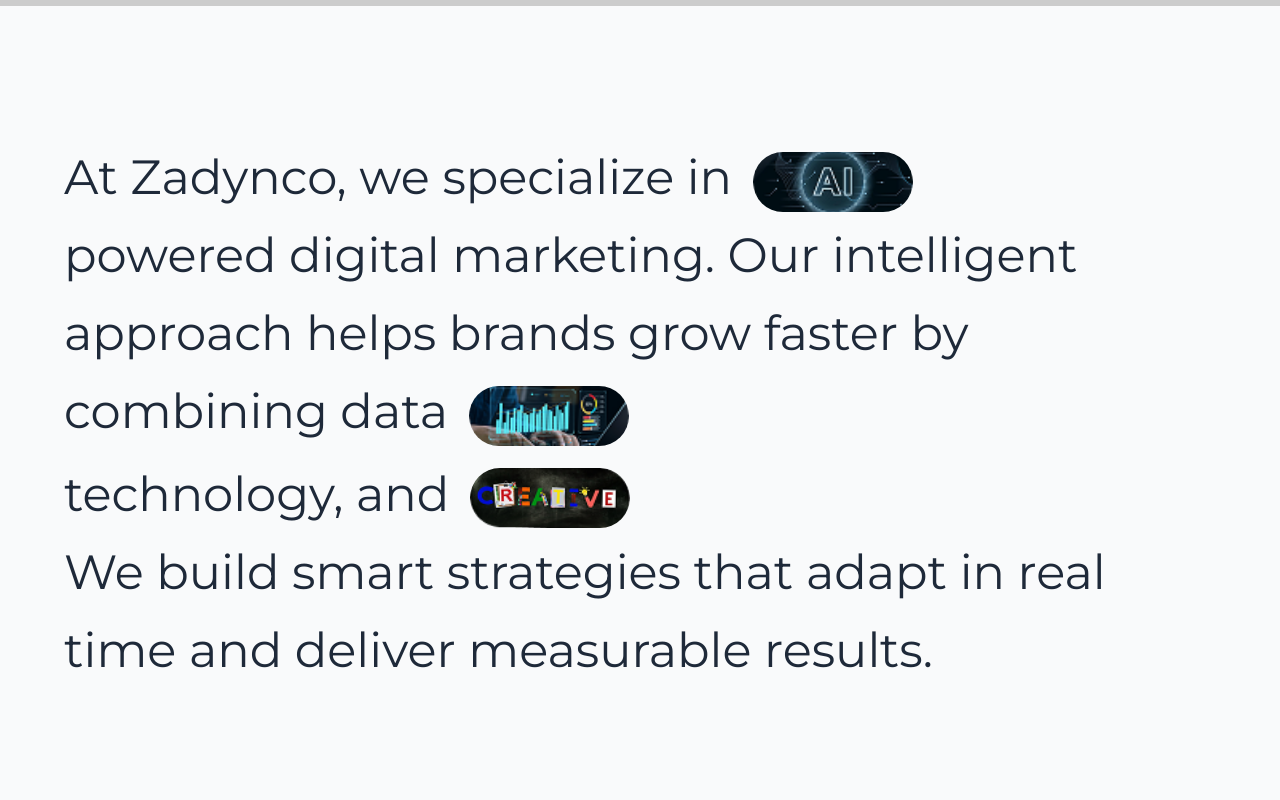
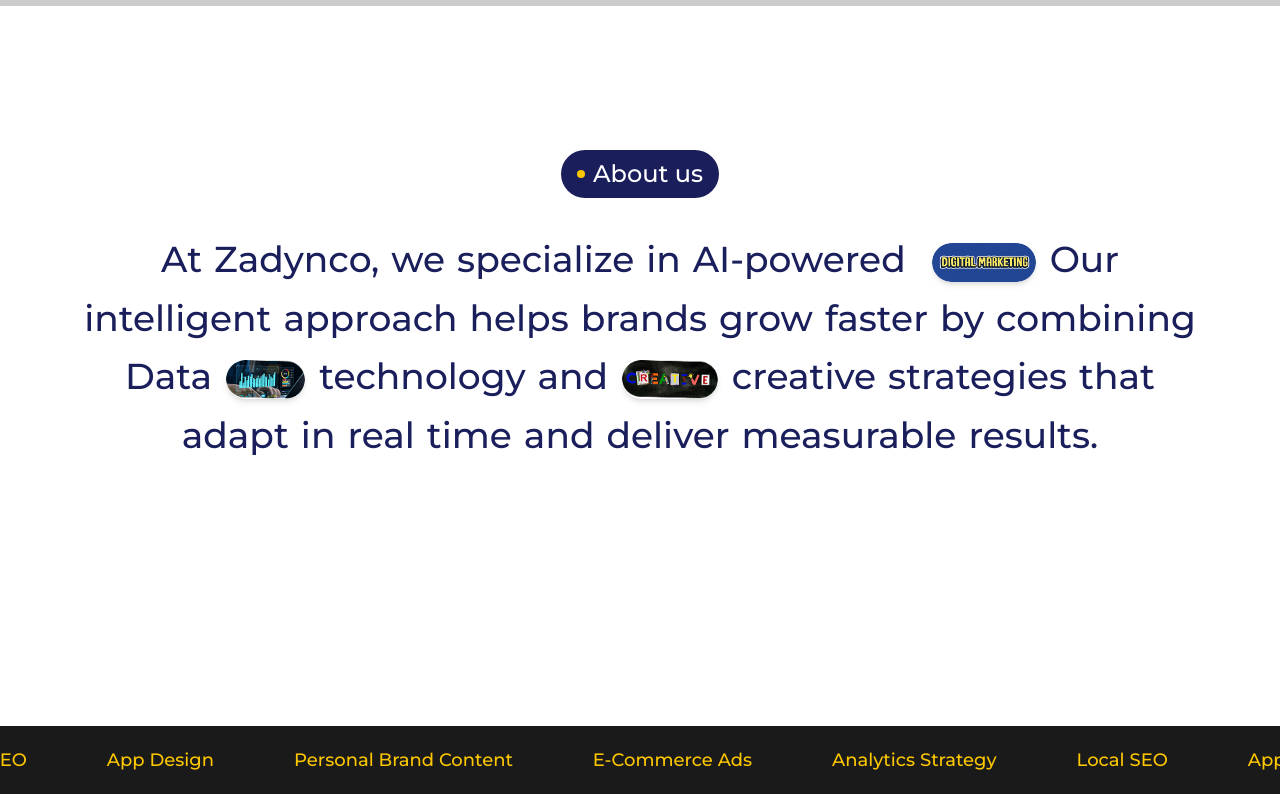
Before and after one commit to Yashaswale/marketing_web, a React (Vite) app: page / in a window 1280 px wide. Shown: the part 920-1720 px from the top of the page. Built offline with nearby package versions, Linux system fonts and the light colour scheme; grey boxes are pictures that could not be loaded.

Commit message:
updated logo

```diff
--- a/src/components/Navbar.jsx
+++ b/src/components/Navbar.jsx
@@ -27,9 +27,9 @@
         {/* Logo + Brand in one line */}
         <div className="flex items-center gap-2 sm:gap-3">
           <img
-            src="/Images/logo.png"
+            src="/Images/logo1.jpg"
             alt="Zadynco Logo"
-            className="h-9 w-9 sm:h-12 sm:w-12 object-contain"
+            className="h-9 w-9 sm:h-12 sm:w-12 object-contain rounded-full"
           />
           <h1 className="text-xl sm:text-3xl font-bold text-yellow-400">
             ZADYNCO.
--- a/src/components/TextRevealSection.jsx
+++ b/src/components/TextRevealSection.jsx
@@ -1,72 +1,165 @@
-import { useEffect, useRef, useState } from 'react';
+import { useEffect, useRef, useState } from "react";
 
 const TextRevealSection = () => {
   const sectionRef = useRef(null);
-  const [revealedLines, setRevealedLines] = useState([]);
+  const [isVisible, setIsVisible] = useState(false);
 
+  const content = [
+    { text: "At Zadynco, we specialize in AI-powered ", type: "text" },
+    { type: "badge", image: "/Images/about4.png" },
+    {
+      text: "Our intelligent approach helps brands grow faster by combining Data",
+      type: "text",
+    },
+    { type: "badge", image: "/Images/about1.png" },
+    { text: "technology and", type: "text" },
+    { type: "badge", image: "/Images/about2.png" },
+    {
+      text: "creative strategies that adapt in real time and deliver measurable results.",
+      type: "text",
+    },
+  ];
+
+  const marqueeItems = [
+    "Local SEO",
+    "App Design",
+    "Personal Brand Content",
+    "E-Commerce Ads",
+    "Analytics Strategy",
+  ];
+
+  /* -----------------------------
+     Split words smoothly
+  ----------------------------- */
+  const words = content.flatMap((item) => {
+    if (item.type === "badge") return [item];
+    return item.text.split(" ").map((w) => ({ text: w, type: "text" }));
+  });
+
+  /* -----------------------------
+     Smooth reveal
+  ----------------------------- */
   useEffect(() => {
     const observer = new IntersectionObserver(
-      (entries) => {
-        entries.forEach((entry) => {
-          if (entry.isIntersecting) {
-            [0, 1, 2, 3].forEach((lineIndex) => {
-              setTimeout(() => {
-                setRevealedLines((prev) => [...prev, lineIndex]);
-              }, lineIndex * 300);
-            });
-          }
-        });
-      },
-      { threshold: 0.3 }
+      ([entry]) => setIsVisible(entry.isIntersecting),
+      { threshold: 0.35 }
     );
 
-    if (sectionRef.current) {
-      observer.observe(sectionRef.current);
-    }
+    if (sectionRef.current) observer.observe(sectionRef.current);
 
     return () => observer.disconnect();
   }, []);
 
-  const textLines = [
-    { text: 'At Zadynco, we specialize in ', highlight: 'AI', boldIcon: true },
-    { text: ' powered digital marketing. Our intelligent approach helps brands grow faster by combining data ', highlight: 'data', boldIcon: false },
-    { text: ' technology, and ', highlight: 'creative', boldIcon: false },
-    { text: ' We build smart strategies that adapt in real time and deliver measurable results.' }
-  ];
+  /* -----------------------------
+     Badge component
+  ----------------------------- */
+  const Badge = ({ image, delay }) => (
+    <span
+      className={`
+        inline-flex items-center mx-2 align-middle
+        transition-all duration-700 ease-out
+        ${isVisible ? "opacity-100 translate-y-0" : "opacity-0 translate-y-5"}
+      `}
+      style={{ transitionDelay: delay }}
+    >
+      <img
+        src={image}
+        alt=""
+        className="
+          h-[1.1em]
+          w-auto
+          rounded-full
+          shadow-md
+          object-cover
+        "
+      />
+    </span>
+  );
 
   return (
-    <section id="about" ref={sectionRef} className="py-32 px-8 bg-gray-50">
-      <div className="max-w-6xl mx-auto">
-        <p className="text-4xl md:text-5xl leading-relaxed text-left text-gray-800">
-          {textLines.map((line, index) => {
-            const revealed = revealedLines.includes(index);
+    <>
+      <section
+        ref={sectionRef}
+        className="pt-28 pb-0 px-6 relative bg-white"
+        style={{ minHeight: "90vh" }}
+      >
+        {/* About badge */}
+        <div className="flex justify-center m-2 sm:m-4 md:m-8">
+          <div className="inline-flex items-center gap-2 bg-[#1a1f5c] text-white px-4 py-2 rounded-full">
+            <span className="w-2 h-2 bg-yellow-400 rounded-full"></span>
 
-            // determine if this segment should render an image for the highlight
-            let imgSrc = null;
-            if (line.highlight === 'AI') imgSrc = '/Images/about3.png';
-            if (line.highlight === 'data') imgSrc = '/Images/about1.png';
-            if (line.highlight === 'creative') imgSrc = '/Images/about2.png';
+            {/* reduced size here too for consistency */}
+            <span className="text-lg sm:text-2xl font-medium">About us</span>
+          </div>
+        </div>
 
-            return (
-              <span
-                key={index}
-                className={`inline-block align-middle transition-all duration-700 ${revealed ? 'opacity-100 translate-y-0' : 'opacity-0 translate-y-2' }`}
-                style={{ marginRight: 12 }}
-              >
-                <span className="mr-2">{line.text}</span>
-                {imgSrc ? (
-                  <img
-                    src={imgSrc}
-                    alt={line.highlight}
-                    className="inline-block w-40 h-15 rounded-full object-cover align-middle"
-                  />
-                ) : null}
-              </span>
-            );
-          })}
-        </p>
+        <div className="max-w-6xl mx-auto text-center">
+          {/* TEXT SIZE ↓ 1 step each breakpoint */}
+          <p
+            className="
+              text-xl sm:text-2xl md:text-3xl lg:text-4xl
+              leading-relaxed
+              font-medium
+              text-[#1a1f5c]
+            "
+          >
+            {words.map((word, i) =>
+              word.type === "badge" ? (
+                <Badge key={i} image={word.image} delay={`${i * 40}ms`} />
+              ) : (
+                <span
+                  key={i}
+                  className={`
+                    inline-block mx-[6px]   /* more word spacing */
+                    transition-all duration-700 ease-out
+                    ${isVisible
+                      ? "opacity-100 translate-y-0"
+                      : "opacity-0 translate-y-5"}
+                  `}
+                  style={{ transitionDelay: `${i * 40}ms` }}
+                >
+                  {word.text}
+                </span>
+              )
+            )}
+          </p>
+        </div>
+      </section>
+
+      {/* -----------------------------
+          Marquee
+      ----------------------------- */}
+      <div className="w-full bg-[#1a1a1a] py-5 overflow-hidden">
+        <div className="flex animate-marquee whitespace-nowrap">
+          {[...Array(3)].map((_, setIndex) => (
+            <div key={setIndex} className="flex items-center">
+              {marqueeItems.map((item, index) => (
+                <span
+                  key={index}
+                  className="mx-10 text-yellow-400 text-base md:text-lg font-medium"
+                >
+                  {item}
+                </span>
+              ))}
+            </div>
+          ))}
+        </div>
       </div>
-    </section>
+
+      <style jsx>{`
+        @keyframes marquee {
+          from {
+            transform: translateX(0);
+          }
+          to {
+            transform: translateX(-33%);
+          }
+        }
+        .animate-marquee {
+          animation: marquee 28s linear infinite;
+        }
+      `}</style>
+    </>
   );
 };
 
--- a/src/components/WorkSection.jsx
+++ b/src/components/WorkSection.jsx
@@ -46,7 +46,7 @@
         }
       `}</style>
 
-      <section className="bg-gray-50 py-28 px-6">
+      <section className="bg-gray-50 pt-28 pb-10 px-6">
         <div className="max-w-7xl mx-auto">
           {/* TITLE */}
           <h2 className="text-4xl font-bold text-gray-900 mb-10">
@@ -108,7 +108,7 @@
               />
 
               {/* Scrolling track */}
-              <div className="py-4 lg:py-6 overflow-hidden">
+              <div className="py-5 overflow-hidden">
                 <div
                   className="marquee-track flex items-center gap-8 lg:gap-16"
                   style={{ width: "max-content" }}
```
Also changed, not shown: public/Images/logo1.jpg (added), src/index.css (line endings or trailing spaces).
